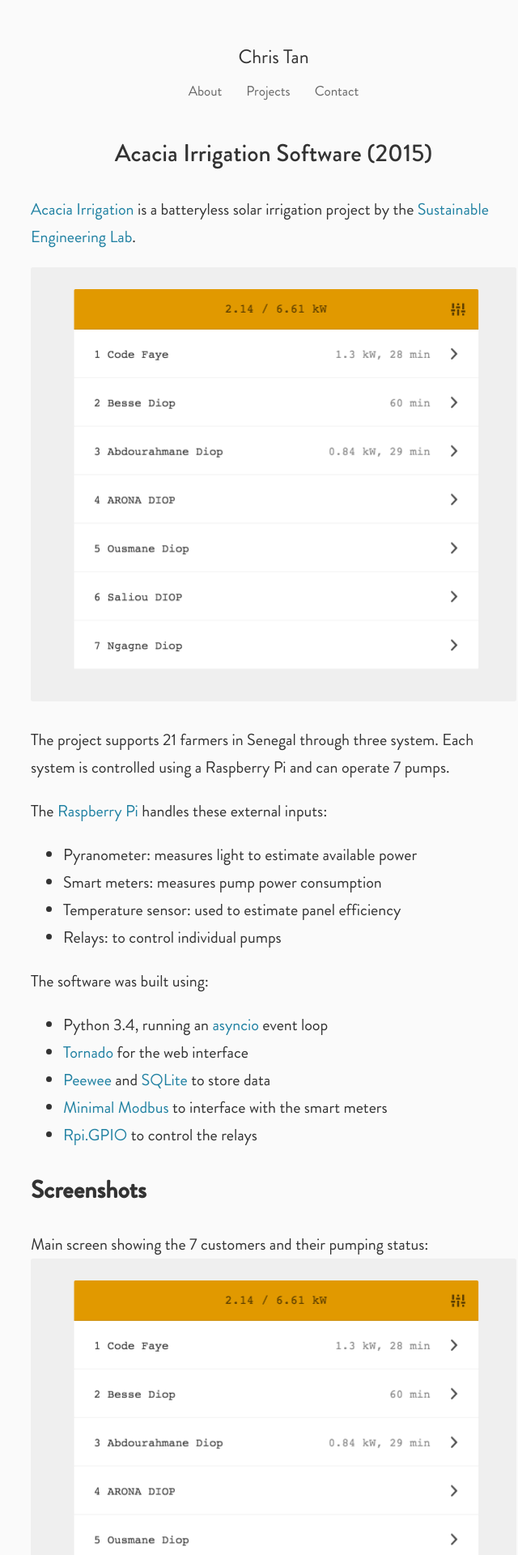
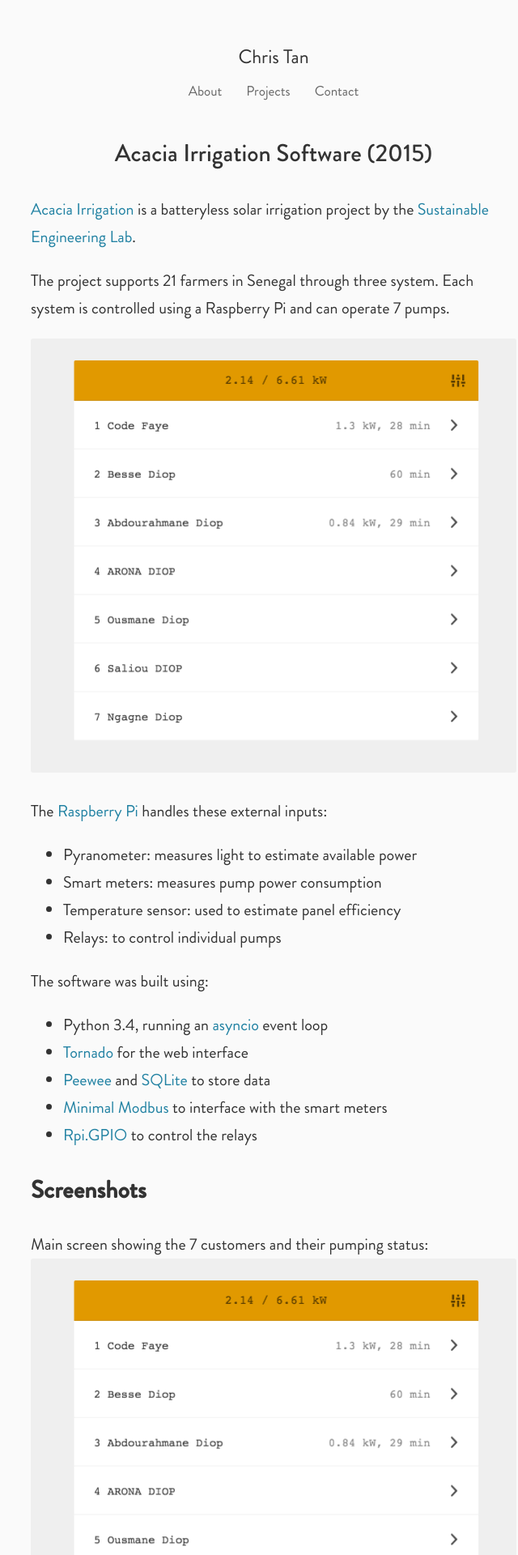
Before and after one commit to csytan/csytan.github.io, a Jekyll site: the page built from projects/acacia_irrigation.md, in a window 1280 px wide. Shown: the top 1920 px of the page at 81% size, without its empty margins (302-942 px from the left). Built offline with Jekyll 4.4.1, drawn with Linux system fonts in a browser that asks for light colours.

Commit message:
Screenshot placement

```diff
--- a/projects/acacia_irrigation.md
+++ b/projects/acacia_irrigation.md
@@ -7,9 +7,9 @@ title: Projects / Acacia Irrigation Software
 
 [Acacia Irrigation](http://acaciairrigation.org/) is a batteryless solar irrigation project by the [Sustainable Engineering Lab](http://sel.columbia.edu/).
 
+The project supports 21 farmers in Senegal through three system. Each system is controlled using a Raspberry Pi and can operate 7 pumps.
+
 ![](/images/projects_acacia1.png)
-
-The project supports 21 farmers in Senegal through three system. Each system is controlled using a Raspberry Pi and can operate 7 pumps.
 
 The [Raspberry Pi](https://www.raspberrypi.org/) handles these external inputs:
 
```
